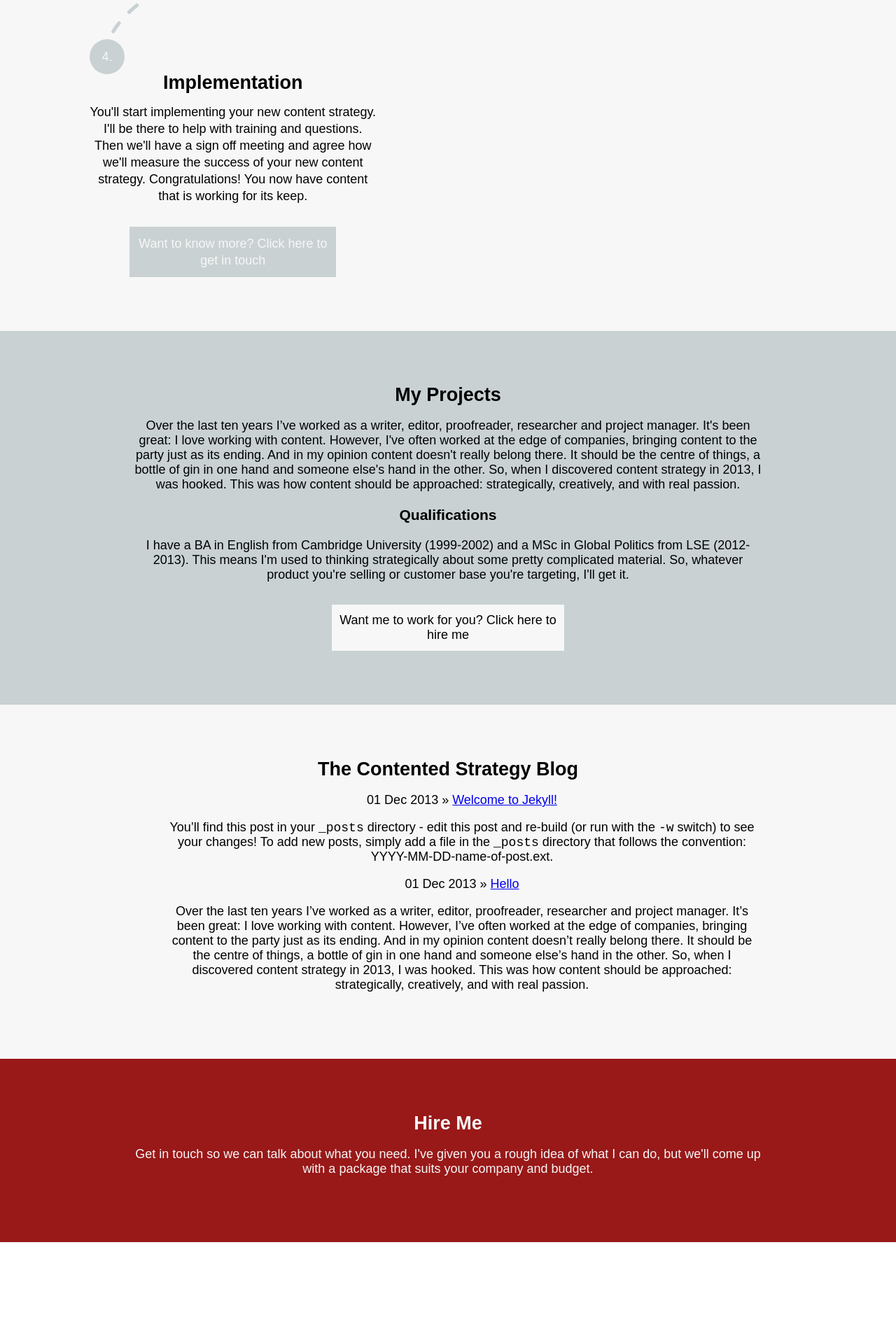
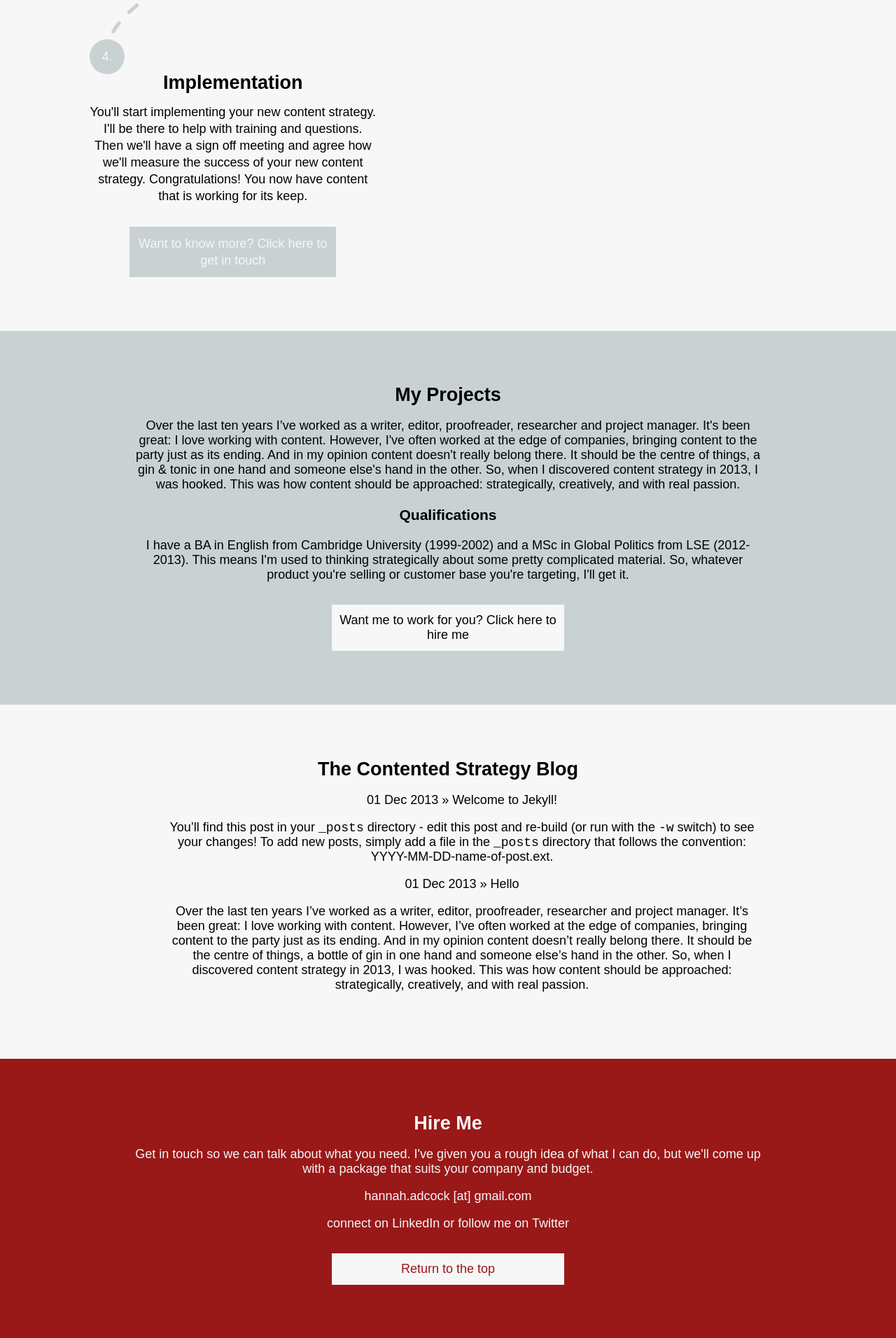
Before and after one commit to smokingpun/smokingpun.github.io, a Jekyll site: the page built from index.html, in a window 1280 px wide. Shown: the part 1910-3822 px from the top of the page at 70% size. Built offline with Jekyll 4.4.1, drawn with Linux system fonts in a browser that asks for light colours; nearby versions of some CDN libraries; Markdown is read by kramdown in place of the engine named in the settings; before the commit the page ends 3685 px from its top, so only the background shows below that.

Commit message:
add navigation links

```diff
--- a/_layouts/homepage.html
+++ b/_layouts/homepage.html
@@ -37,20 +37,20 @@
 	<body>
   <header id="page_navigation">
     <ul class="navigation">
-      <li><a href="">content strategy</a></li>
-      <li><a href="">my projects</a></li>
-      <li><a href="">contented blog</a></li>
-      <li><a href="">hire me</a></li>
+      <li><a href="#what_is_content_strategy">content strategy</a></li>
+      <li><a href="#my_projects">my projects</a></li>
+      <li><a href="#blog">contented blog</a></li>
+      <li><a href="#hire_me">hire me</a></li>
     </ul>
   </header>
   <section class="landing_page">
     <div class="identity"></div>
-    	<h1>Content Strategy is about making your content – not your company – work harder.</h1>
+    	<h1 id="landing_page">Content Strategy is about making your content – not your company – work harder.</h1>
   </section>
   <section class="journey group">
     <section class="journey_center">
       <article>
-        <h2>What is Content Strategy?</h2>
+        <h2 id="what_is_content_strategy">What is Content Strategy?</h2>
         <p>You're probably here because you've heard people talking about content strategy. A lot of people. And it sounds like a great idea. Who doesn't want content that is user-focused, meaninful and future-friendly? And your own content – well, it's not quite there yet. No problem. You've come to the right place. My name is Hannah Adcock Neil and I'm here to help you do less, better. Here's what I can do:</p>
       </article>
      </section>
@@ -80,22 +80,22 @@
         <figure id="bullet-4" class="journey-bullet _jsPlumb_endpoint_anchor_">4.</figure>
         <h2>Implementation</h2>
         <p>You'll start implementing your new content strategy. I'll be there to help with training and questions. Then we'll have a sign off meeting and agree how we'll measure the success of your new content strategy. Congratulations! You now have content that is working for its keep.</p>
-        <a class="button_find_out_more" href="">Want to know more? Click here to get in touch</a>
+        <a class="button_find_out_more" href="mailto:hannah.adcock@gmail.com">Want to know more? Click here to get in touch</a>
       </article>
      </section>
     </section>
     <section class="my_projects">
     	<article>
-    	<h2>My Projects</h2>
-    	<p>Over the last ten years I’ve worked as a writer, editor, proofreader, researcher and project manager. It's been great: I love working with content. However, I've often worked at the edge of companies, bringing content to the party just as its ending. And in my opinion content doesn't really belong there. It should be the centre of things, a bottle of gin in one hand and someone else's hand in the other. So, when I discovered content strategy in 2013, I was hooked. This was how content should be approached: strategically, creatively, and with real passion. </p>
+    	<h2 id="my_projects">My Projects</h2>
+    	<p>Over the last ten years I’ve worked as a writer, editor, proofreader, researcher and project manager. It's been great: I love working with content. However, I've often worked at the edge of companies, bringing content to the party just as its ending. And in my opinion content doesn't really belong there. It should be the centre of things, a gin &amp; tonic in one hand and someone else's hand in the other. So, when I discovered content strategy in 2013, I was hooked. This was how content should be approached: strategically, creatively, and with real passion. </p>
       <h3>Qualifications</h3>
       <p>I have a BA in English from Cambridge University (1999-2002) and a MSc in Global Politics from LSE (2012-2013). This means I'm used to thinking strategically about some pretty complicated material. So, whatever product you're selling or customer base you're targeting, I'll get it.</p>
-    	<a class="button_hire_me" href="">Want me to work for you? Click here to hire me</a>
+    	<a class="button_hire_me" href="mailto:hannah.adcock@gmail.com">Want me to work for you? Click here to hire me</a>
     	</article>
    </section>
    <section class="blog">
     	<article>
-    	<h2>The Contented Strategy Blog</h2>
+    	<h2 id="blog">The Contented Strategy Blog</h2>
 
       {{ content }}
 
@@ -103,8 +103,11 @@
    </section>
    <section class="hire_me">
     	<article>
-    	<h2>Hire Me</h2>
-    	<p>Get in touch so we can talk about what you need. I've given you a rough idea of what I can do, but we'll come up with a package that suits your company and budget.</p>
+    	<h2 id="hire_me">Hire Me</h2>
+    	<p><a div="hire_me" href="mailto:hannah.adcock@gmail.com">Get in touch</a> so we can talk about what you need. I've given you a rough idea of what I can do, but we'll come up with a package that suits your company and budget.</p>
+      <p><a href="mailto:hannah.adcock@gmail.com">hannah.adcock [at] gmail.com</a></p>
+      <p>connect on <a href="http://www.linkedin.com/in/hannahadcock">LinkedIn</a> or follow me on <a href="https://twitter.com/smokingpun">Twitter</a></p>
+      <a class="button_return_to_top" href="#landing_page">Return to the top</a>
     	</article>
    </section>
   </body>
--- a/_layouts/post.html
+++ b/_layouts/post.html
@@ -1,7 +1,7 @@
 ---
 layout: default
 ---
-<h2>{{ page.title }}</h2>
+<h3><em>{{ page.title }}</em></h3>
 <p class="meta">{{ page.date | date_to_string }}</p>
 
 <div class="post">
--- a/css/style.css
+++ b/css/style.css
@@ -124,8 +124,38 @@
 	text-decoration: none;
 	color: rgb(247,247,247);
 }
+a.button_return_to_top {
+	background-color:rgb(247,247,247);
+	color: black;
+	display: block;
+	width: 35%;
+	margin: auto;
+	padding: 12px 1%;
+	margin-top: 32px;
+	text-decoration: none;
+}
+.hire_me a {
+	text-decoration: none;
+	color: rgb(247,247,247);
+}
+.blog a {
+	text-decoration: none;
+	color: black;
+}
+.blog a:hover {
+	color: rgb(153,24,24);
+}
+a.button_return_to_top {
+	color: black;
+}
+.journey a:hover, .my_projects a:hover, .hire_me a.button_return_to_top {
+	color: rgb(153,24,24) ;
+}
 .posts li {
 	list-style: none;
+}
+.post p {
+	text-align: left;
 }
 
 
```
